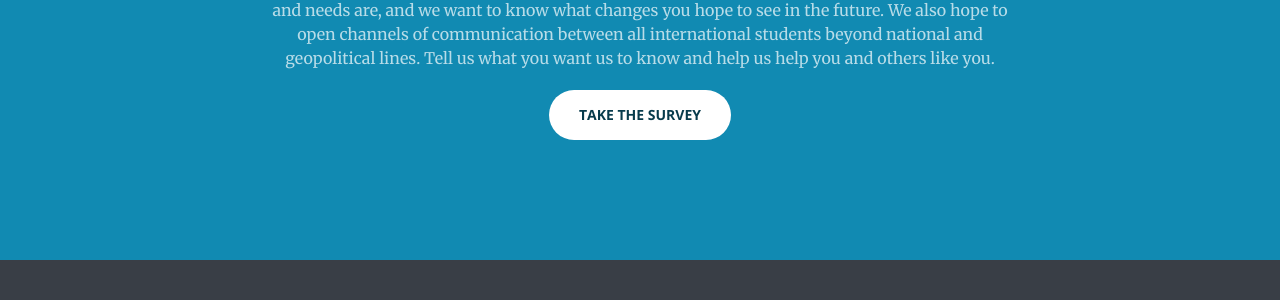
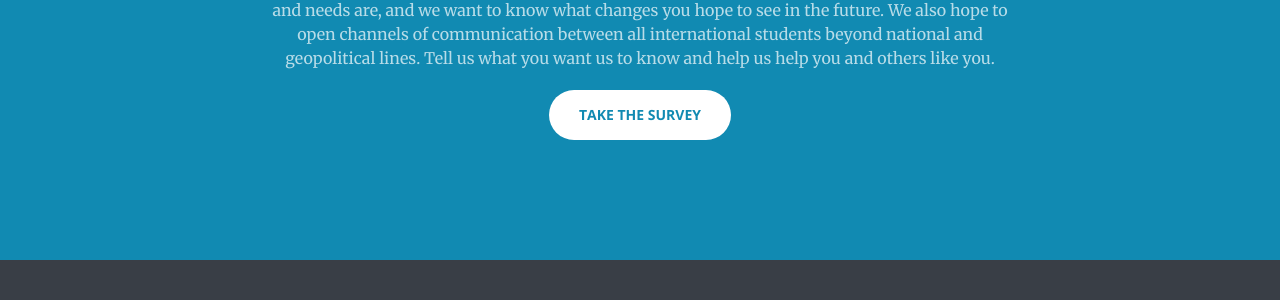
Before and after one commit to visionary-futures-collective/international-students, a Jekyll site: the page built from index.html, in a window 1280 px wide and 900 px high, scrolled down 1872 px. Shown: the part 150-450 px from the top of the window. Built offline with Jekyll 4.4.1, drawn with Linux system fonts in a browser that asks for light colours.

Commit message:
link colors

```diff
--- a/_sass/_base.scss
+++ b/_sass/_base.scss
@@ -45,10 +45,10 @@ p {
 .bg-primary {
     background-color: $theme-primary;
     a {
-        color: #073b4c;
+        color: #118ab2;
         &:hover,
         &:focus {
-            color: darken(#073b4c, 10%);
+            color: darken(#118ab2, 10%);
             }
     }
 }
```
